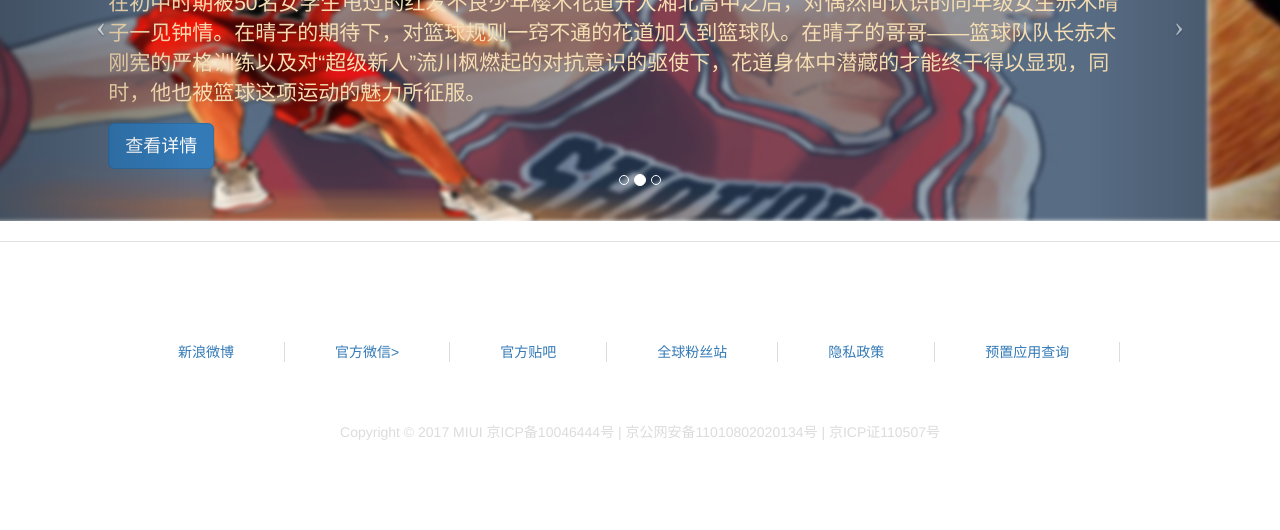
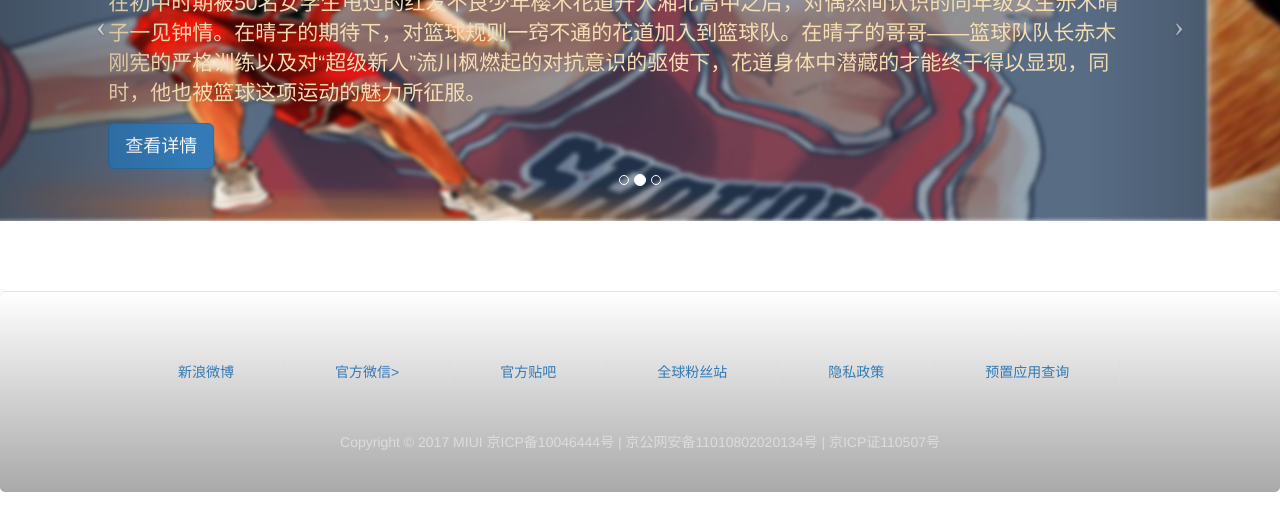
Before and after one commit to MYunFeiYang/imok, a website: page public/index.html in a window 1280 px wide. Shown: the part 230-760 px from the top of the page. Drawn offline with Linux system fonts and the light colour scheme; no server answers.

Commit message:
给脚部加渐变

```diff
--- a/public/css/footer.css
+++ b/public/css/footer.css
@@ -1,14 +1,17 @@
 
 
 .footer {
+    background: linear-gradient(white,darkgray);
     clear: both;
     width: 100%;
     height: auto;
     border-top: 1px solid #e1e1e1;
+    border-radius: 5px;
+    margin: 50px 0px 0px 0px;
 }
 .footer ul{
     width: 80%;
-    margin: 50px 10% 10px 10%;
+    margin: 20px 10% 10px 10%;
     display: block;
     background-color: black;
 }
@@ -22,6 +25,6 @@
     clear: both;
     width: 100%;
     text-align: center;
-    padding: 10px;
+    padding: 0px 10px 40px 10px;
     color: gainsboro;
 }
```
